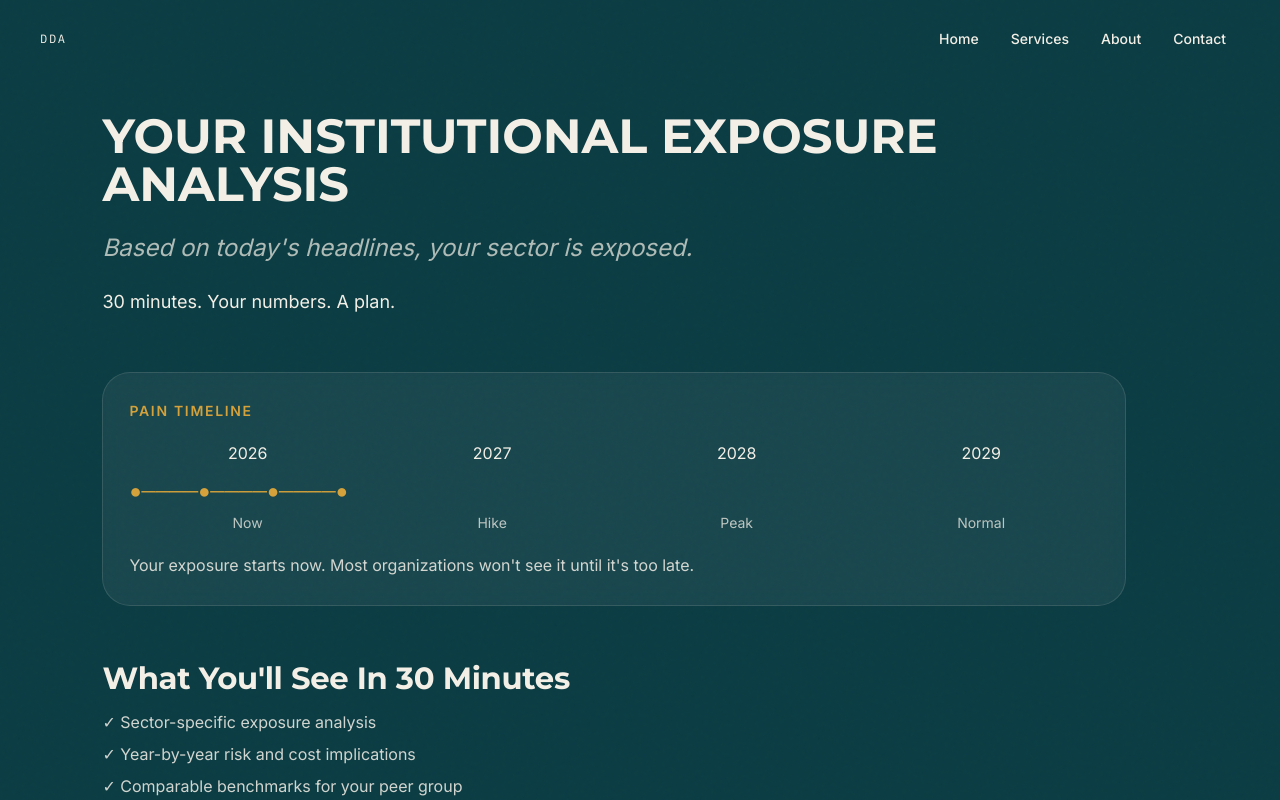
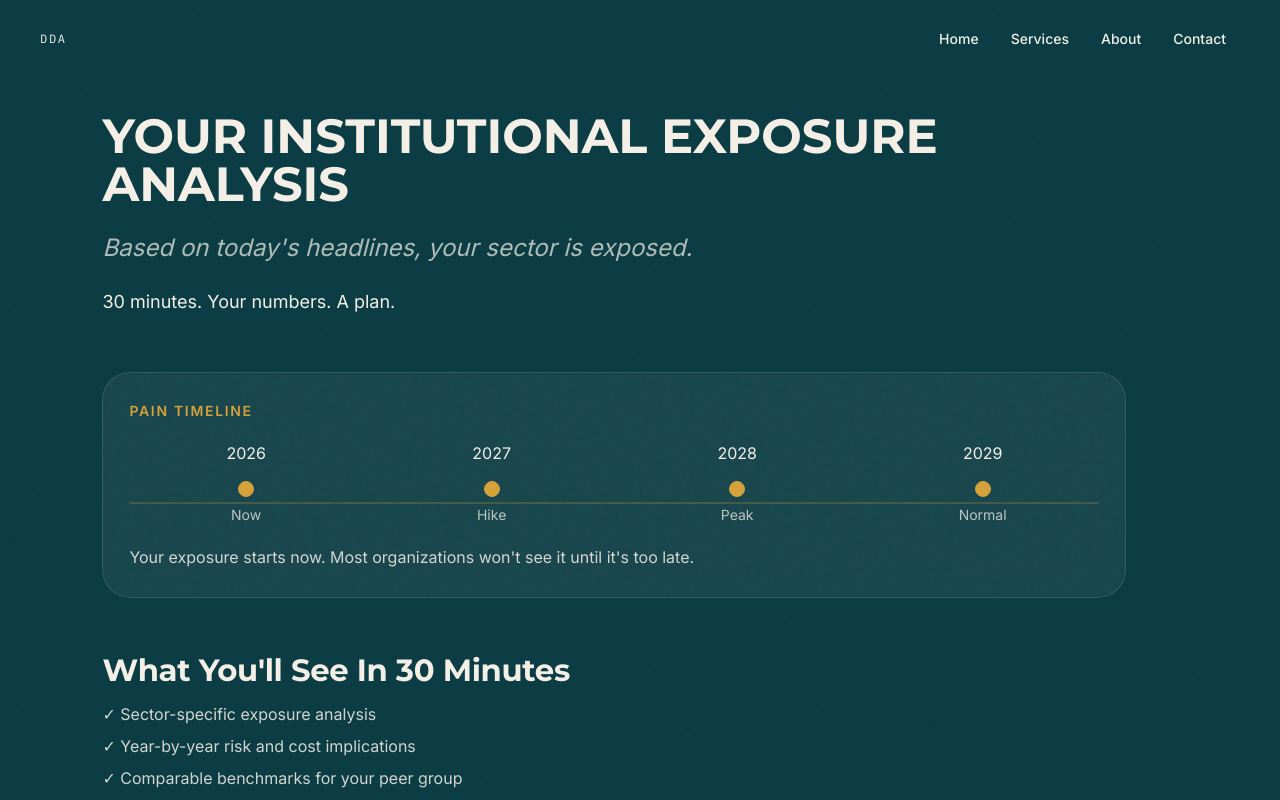
Before and after one commit to davidoyle/DDA, a React (Vite) app: page /services in a window 1280 px wide. Shown: the top 800 px of the page. Built offline with nearby package versions, Linux system fonts and the light colour scheme.

Commit message:
Fix pain timeline marker alignment across years

```diff
--- a/src/pages/ServicesPage.tsx
+++ b/src/pages/ServicesPage.tsx
@@ -311,19 +311,24 @@ const ServicesPage = () => {
 
       <section className="card max-w-5xl">
         <p className="font-semibold tracking-[0.12em] text-sm uppercase text-[#D4A03A]">Pain Timeline</p>
-        <div className="mt-5 grid grid-cols-4 gap-2 text-center text-sm md:text-base">
-          <span>2026</span>
-          <span>2027</span>
-          <span>2028</span>
-          <span>2029</span>
+        <div className="mt-5 grid grid-cols-4 gap-3 text-center text-sm md:text-base">
+          {['2026', '2027', '2028', '2029'].map((year) => (
+            <span key={year}>{year}</span>
+          ))}
         </div>
-        <div className="mt-3 flex items-center justify-between text-[#D4A03A] text-xl">●────●────●────●</div>
-        <div className="mt-2 grid grid-cols-4 gap-2 text-center text-sm text-[#F3EFE6]/75">
-          <span>Now</span>
-          <span>Hike</span>
-          <span>Peak</span>
-          <span>Normal</span>
+
+        <div className="relative mt-4">
+          <div className="absolute left-0 right-0 top-1/2 h-px -translate-y-1/2 bg-[#D4A03A]/45" />
+          <div className="relative grid grid-cols-4 gap-3 text-center">
+            {['Now', 'Hike', 'Peak', 'Normal'].map((stage) => (
+              <div key={stage} className="space-y-2">
+                <div className="mx-auto h-4 w-4 rounded-full border border-[#D4A03A] bg-[#D4A03A]" />
+                <span className="block text-sm text-[#F3EFE6]/75">{stage}</span>
+              </div>
+            ))}
+          </div>
         </div>
+
         <p className="mt-5 text-[#F3EFE6]/85">
           Your exposure starts now. Most organizations won&apos;t see it until it&apos;s too late.
         </p>
```
